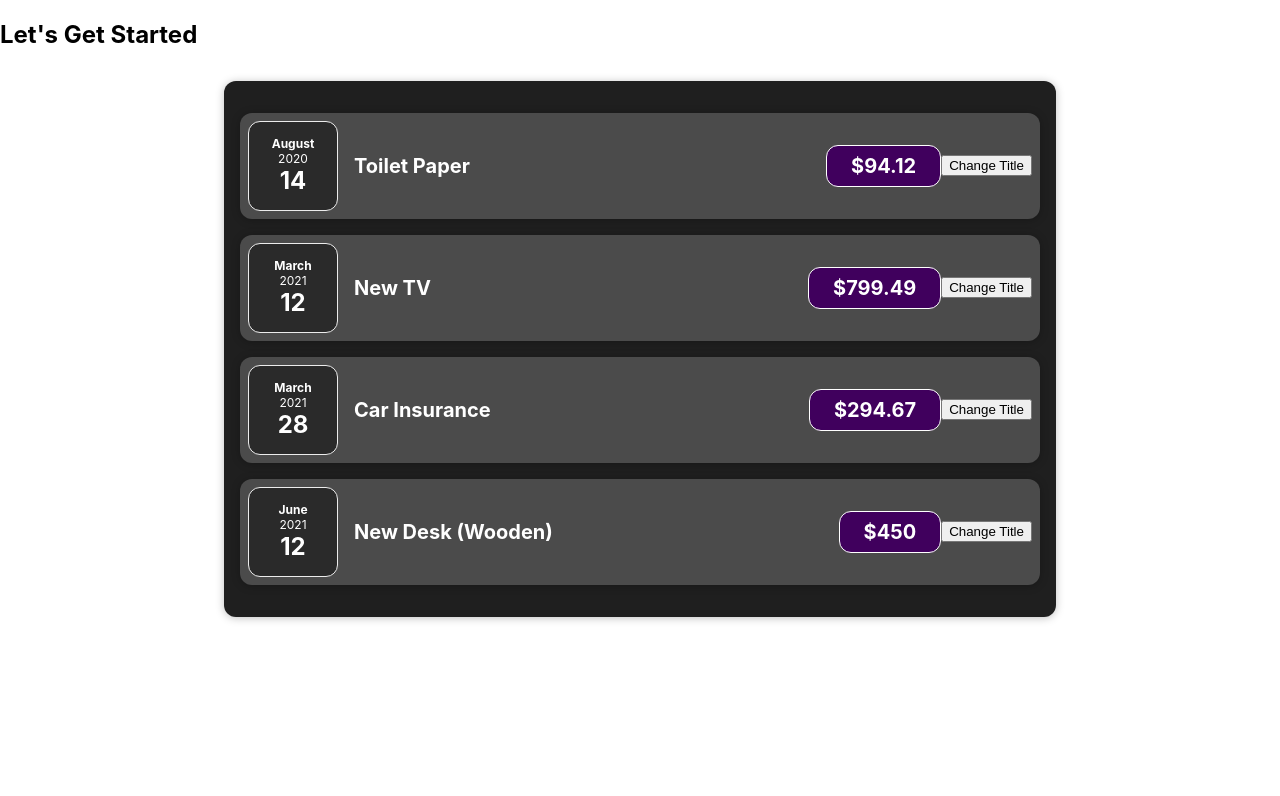
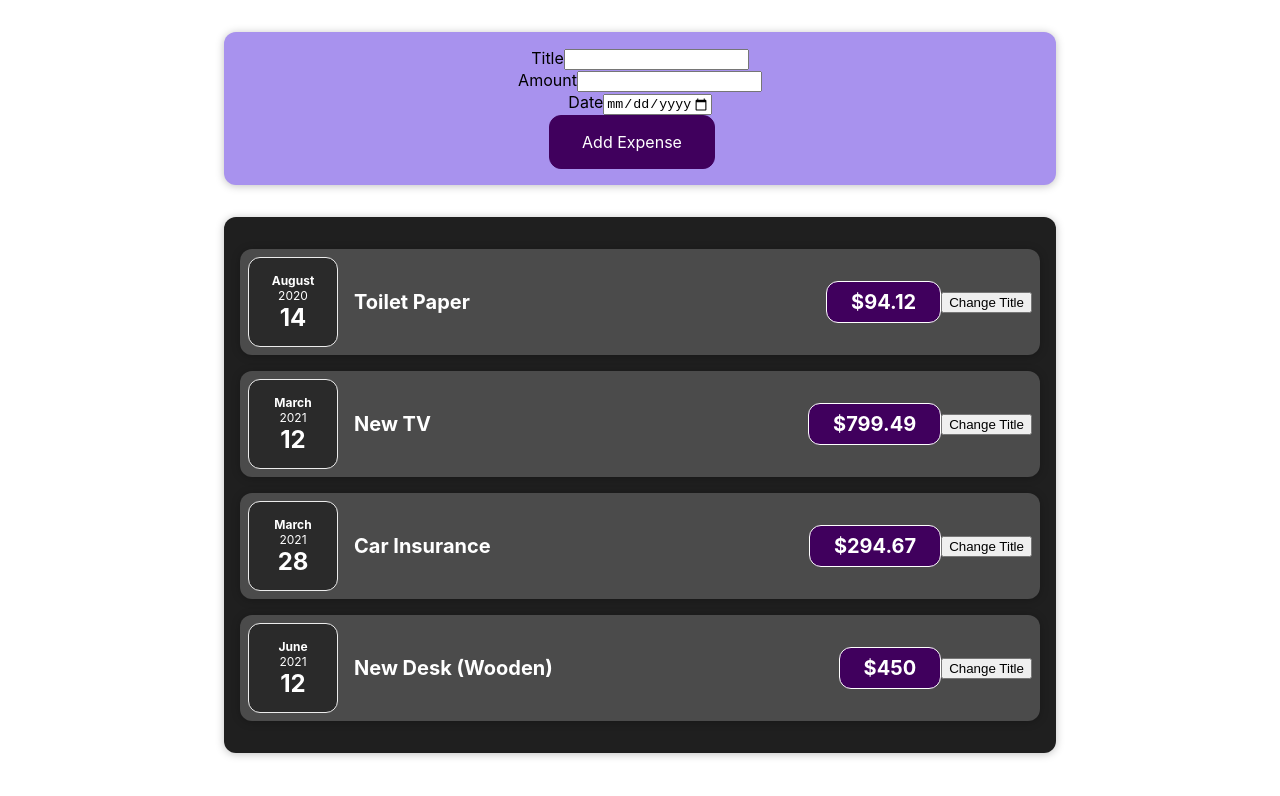
Before and after one commit to kelvinuchiha/react-complete-guide, a React (Create React App) app: page / in a window 1280 px wide. Shown: the top 796 px of the page. Built offline with nearby package versions, Linux system fonts and the light colour scheme; the HTML template or start-up script is replaced by a standard one.

Commit message:
listening to user input

```diff
--- a/src/App.js
+++ b/src/App.js
@@ -1,4 +1,6 @@
 import React from 'react';
+
+import NewExpense from './components/NewExpense/NewExpense';
 import Expenses from "./components/Expenses/Expenses";
 
 const App = () => {
@@ -38,7 +40,7 @@
 
   return (
     <div>
-      <h2>Let's Get Started</h2>
+      <NewExpense />
       <Expenses items={expenses} />
     </div>
   );
--- a/src/components/Expenses/ExpenseItem.js
+++ b/src/components/Expenses/ExpenseItem.js
@@ -1,12 +1,17 @@
+import React, { useState } from "react";
 import ExpenseDate from "./ExpenseDate";
 import Card from "../UI/Card";
 import "./ExpenseItem.css";
 
 const ExpenseItem = (props) => {
 
-  let title = props.title;
+  //function cllickHandler
+  const [title, setTitle] = useState(props.title);
 
-  const clickHandler = () => {};
+  const clickHandler = () => {
+    setTitle('Updated');
+    console.log(title);
+  };
 
   return (
     <Card className="expense-item">
--- /dev/null
+++ b/src/components/NewExpense/ExpenseForm.css
@@ -0,0 +1,38 @@
+.new-expense {
+  background-color: #a892ee;
+  padding: 1rem;
+  margin: 2rem auto;
+  width: 50rem;
+  max-width: 95%;
+  border-radius: 12px;
+  text-align: center;
+  box-shadow: 0 1px 8px rgba(0, 0, 0, 0.25);
+}
+
+.new-expense button {
+  font: inherit;
+  cursor: pointer;
+  padding: 1rem 2rem;
+  border: 1px solid #40005d;
+  background-color: #40005d;
+  color: white;
+  border-radius: 12px;
+  margin-right: 1rem;
+}
+
+.new-expense button:hover,
+.new-expense button:active {
+  background-color: #510674;
+  border-color: #510674;
+}
+
+.new-expense button.alternative {
+  color: #220131;
+  border-color: transparent;
+  background-color: transparent;
+}
+
+.new-expense button.alternative:hover,
+.new-expense button.alternative:active {
+  background-color: #ddb3f8;
+}
--- /dev/null
+++ b/src/components/NewExpense/ExpenseForm.js
@@ -0,0 +1,29 @@
+import React from 'react';
+
+import './ExpenseForm.css';
+
+const ExpenseForm = () => {
+    return (
+      <form>
+        <div className='new-expense__controls'>
+          <div className='new-expense__control'>
+            <label>Title</label>
+            <input type='text' />
+          </div>
+          <div className='new-expense__control'>
+            <label>Amount</label>
+            <input type='number' min='0.01' step='0.01' />
+          </div>
+          <div className='new-expense__control'>
+            <label>Date</label>
+            <input type='date' min="2019-01-01" max="2022-12-31" />
+          </div>
+        </div>
+        <div>
+            <button type='submit'>Add Expense</button>
+        </div>
+      </form>
+    );
+};
+
+export default ExpenseForm;
--- /dev/null
+++ b/src/components/NewExpense/NewExpense.css
@@ -0,0 +1,38 @@
+.new-expense {
+  background-color: #a892ee;
+  padding: 1rem;
+  margin: 2rem auto;
+  width: 50rem;
+  max-width: 95%;
+  border-radius: 12px;
+  text-align: center;
+  box-shadow: 0 1px 8px rgba(0, 0, 0, 0.25);
+}
+
+.new-expense button {
+  font: inherit;
+  cursor: pointer;
+  padding: 1rem 2rem;
+  border: 1px solid #40005d;
+  background-color: #40005d;
+  color: white;
+  border-radius: 12px;
+  margin-right: 1rem;
+}
+
+.new-expense button:hover,
+.new-expense button:active {
+  background-color: #510674;
+  border-color: #510674;
+}
+
+.new-expense button.alternative {
+  color: #220131;
+  border-color: transparent;
+  background-color: transparent;
+}
+
+.new-expense button.alternative:hover,
+.new-expense button.alternative:active {
+  background-color: #ddb3f8;
+}
--- /dev/null
+++ b/src/components/NewExpense/NewExpense.js
@@ -0,0 +1,14 @@
+import react from "react";
+
+import ExpenseForm from './ExpenseForm';
+import './NewExpense.css';
+
+const NewExpense = () => {
+  return (
+    <div className='new-expense'>
+      <ExpenseForm />
+    </div>
+  );
+};
+
+export default NewExpense;
```
